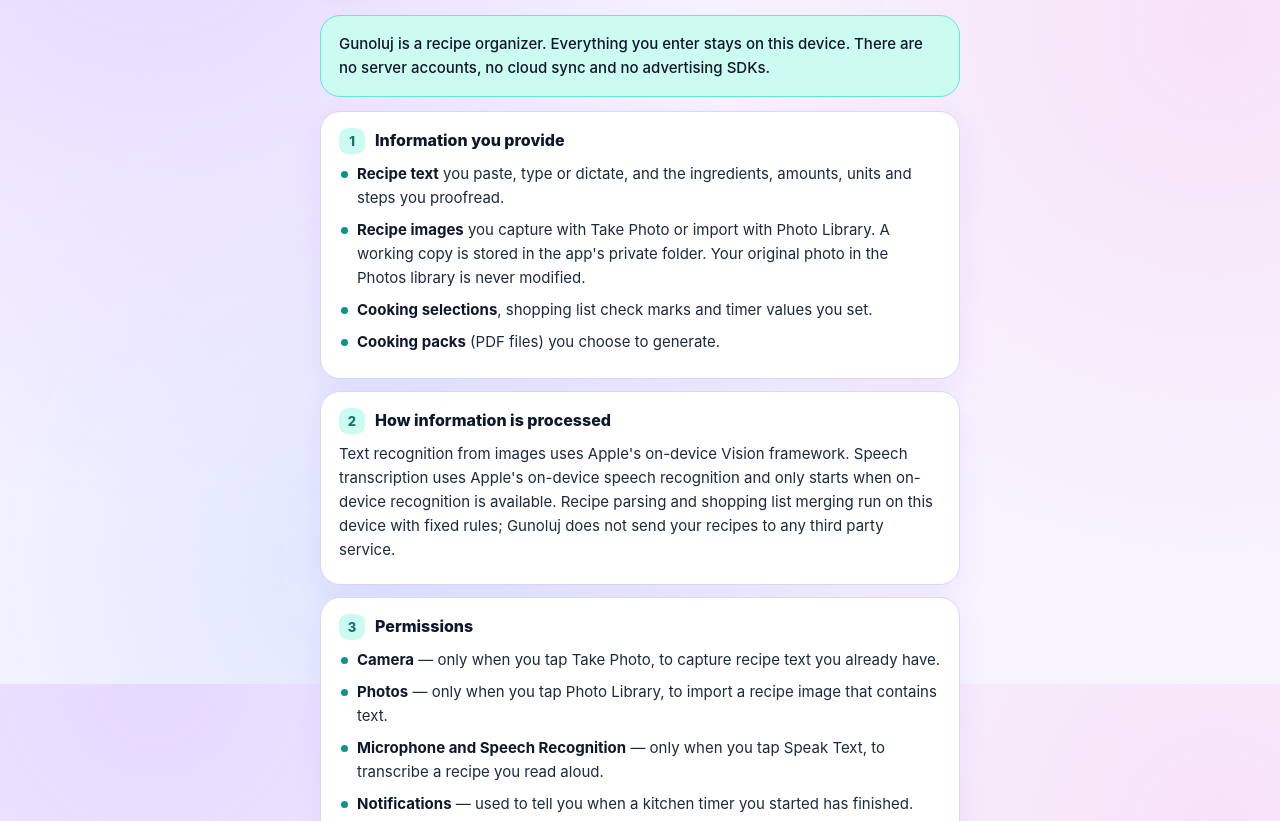
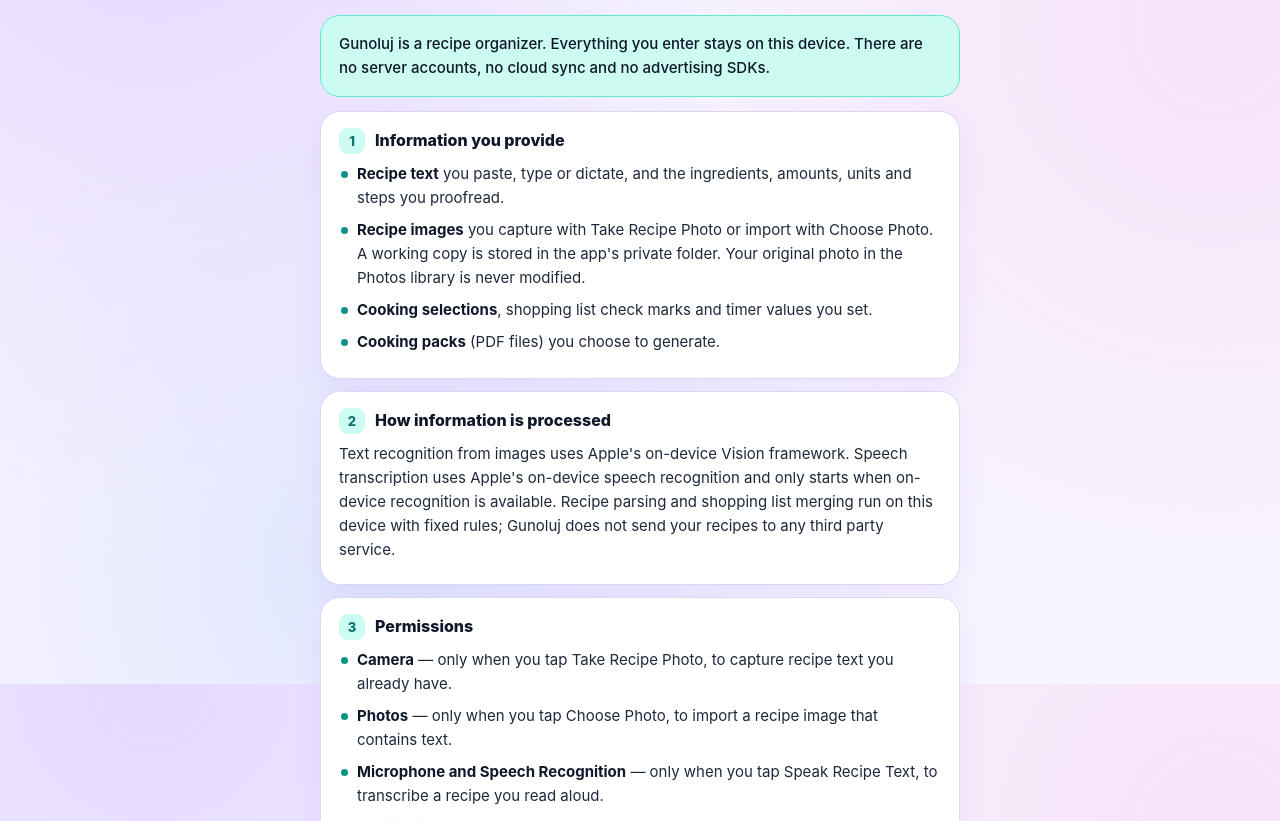
Before and after one commit to gunoluj/gunoluj-legal, a plain HTML site: page privacy.html in a window 1280 px wide. Shown: the part 116-937 px from the top of the page. Drawn offline with Linux system fonts and the light colour scheme.

Commit message:
Use in-app button names in privacy policy

```diff
--- a/privacy.html
+++ b/privacy.html
@@ -96,7 +96,7 @@
     <h2><span class="num">1</span>Information you provide</h2>
     <ul>
       <li><strong>Recipe text</strong> you paste, type or dictate, and the ingredients, amounts, units and steps you proofread.</li>
-      <li><strong>Recipe images</strong> you capture with Take Photo or import with Photo Library. A working copy is stored in the app's private folder. Your original photo in the Photos library is never modified.</li>
+      <li><strong>Recipe images</strong> you capture with Take Recipe Photo or import with Choose Photo. A working copy is stored in the app's private folder. Your original photo in the Photos library is never modified.</li>
       <li><strong>Cooking selections</strong>, shopping list check marks and timer values you set.</li>
       <li><strong>Cooking packs</strong> (PDF files) you choose to generate.</li>
     </ul>
@@ -110,10 +110,10 @@
   <section>
     <h2><span class="num">3</span>Permissions</h2>
     <ul>
-      <li><strong>Camera</strong> — only when you tap Take Photo, to capture recipe text you already have.</li>
-      <li><strong>Photos</strong> — only when you tap Photo Library, to import a recipe image that contains text.</li>
-      <li><strong>Microphone and Speech Recognition</strong> — only when you tap Speak Text, to transcribe a recipe you read aloud.</li>
-      <li><strong>Notifications</strong> — used to tell you when a kitchen timer you started has finished.</li>
+      <li><strong>Camera</strong> — only when you tap Take Recipe Photo, to capture recipe text you already have.</li>
+      <li><strong>Photos</strong> — only when you tap Choose Photo, to import a recipe image that contains text.</li>
+      <li><strong>Microphone and Speech Recognition</strong> — only when you tap Speak Recipe Text, to transcribe a recipe you read aloud.</li>
+      <li><strong>Notifications</strong> — asked once with the standard iOS prompt. You can change this anytime in iOS Settings.</li>
       <li><strong>App Tracking Transparency</strong> — Gunoluj shows Apple's system prompt; Gunoluj does not track you across other companies' apps or websites.</li>
     </ul>
     <p>If you decline a permission, you can still type or paste recipe text.</p>
```
